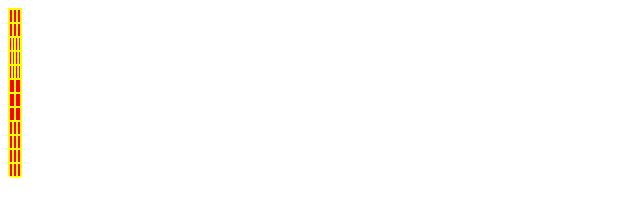
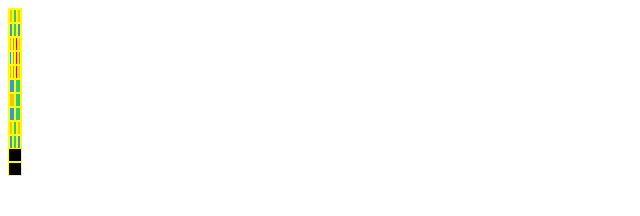
Before and after one commit to ayoubzerouali/airplane_seating_algorithm, a plain HTML site: page index.html in a window 1280 px wide. Shown: the whole page, without its empty margins (0-640 px from the left). Drawn offline with Linux system fonts and the light colour scheme.

Commit message:
seated pers

```diff
--- a/app.js
+++ b/app.js
@@ -27,4 +27,4 @@ const seatingArrangement = (seats, passengers) => {
   }
 };
 
-seatingArrangement([[3, 2], [4, 3], [2, 3], [3, 4]], 36);
+seatingArrangement([[3, 2], [4, 3], [2, 3], [3, 4]], 30);
--- a/index.html
+++ b/index.html
@@ -14,12 +14,31 @@
         width: 12px;
         }
         .cell {
-        width: 50;
         background-color: red;
         border:  solid 1px yellow ;
         height: 12px;
-        width: 12px;
+        width: 50px;
         }
+
+
+
+/* color the aisle seats */
+.row:nth-child(even) .cell:first-child,
+.row:nth-child(even) .cell:last-child {
+  background-color: #f1c40f;
+}
+
+/* color the window seats */
+.row:nth-child(odd) .cell:first-child,
+.row:nth-child(odd) .cell:last-child {
+  background-color: #3498db;
+}
+
+/* color the center seats */
+.row:nth-child(even) .cell:nth-child(2),
+.row:nth-child(odd) .cell:nth-child(2) {
+  background-color: #2ecc71;
+}
     </style>
 </head>
 <body>
```
